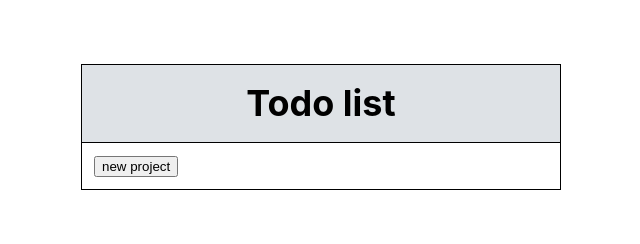
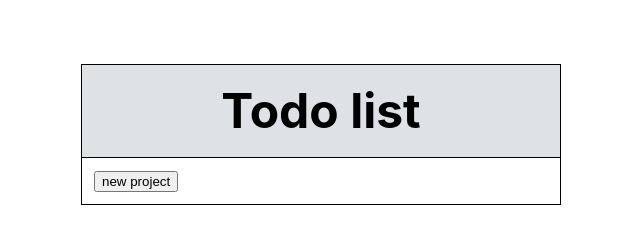
Before and after one commit to esteban90-dev/todo-list, a website built with webpack: page dist/index.html in a window 1280 px wide. Shown: the whole page, without its empty margins (319-959 px from the left). Built offline with nearby package versions, Linux system fonts and the light colour scheme.

Commit message:
change heading size

```diff
--- a/dist/index.html
+++ b/dist/index.html
@@ -10,7 +10,7 @@
 
   <body>
     <div class="container width-90 max-width-6 m-auto mt-3 mt-5_md bg-gray-300 border">
-      <h3 class="text-center fw-bold mt-3 mb-3">Todo list</h3>
+      <h2 class="text-center fw-bold mt-3 mb-3">Todo list</h2>
       <div class="row justify-center bg-white border-top">
         <div class="col-12" id="app"></div>
       </div>
```
